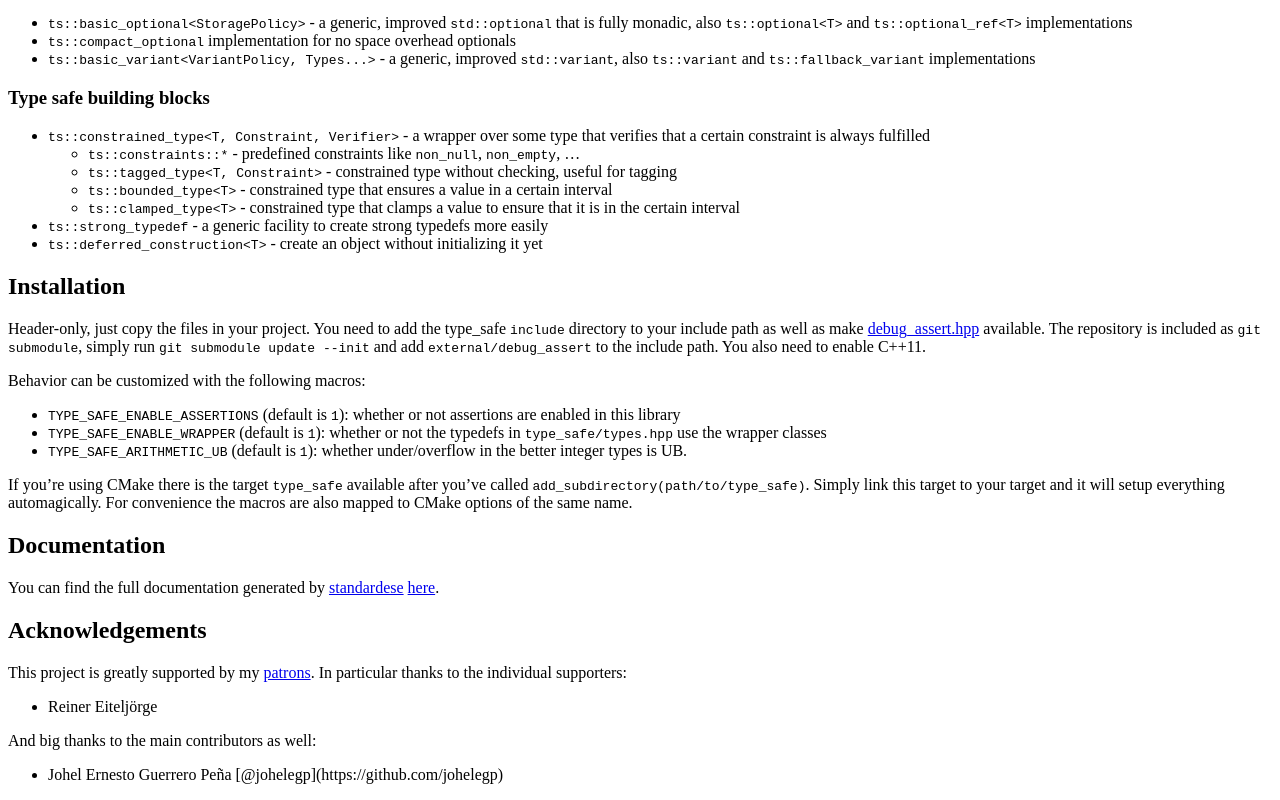
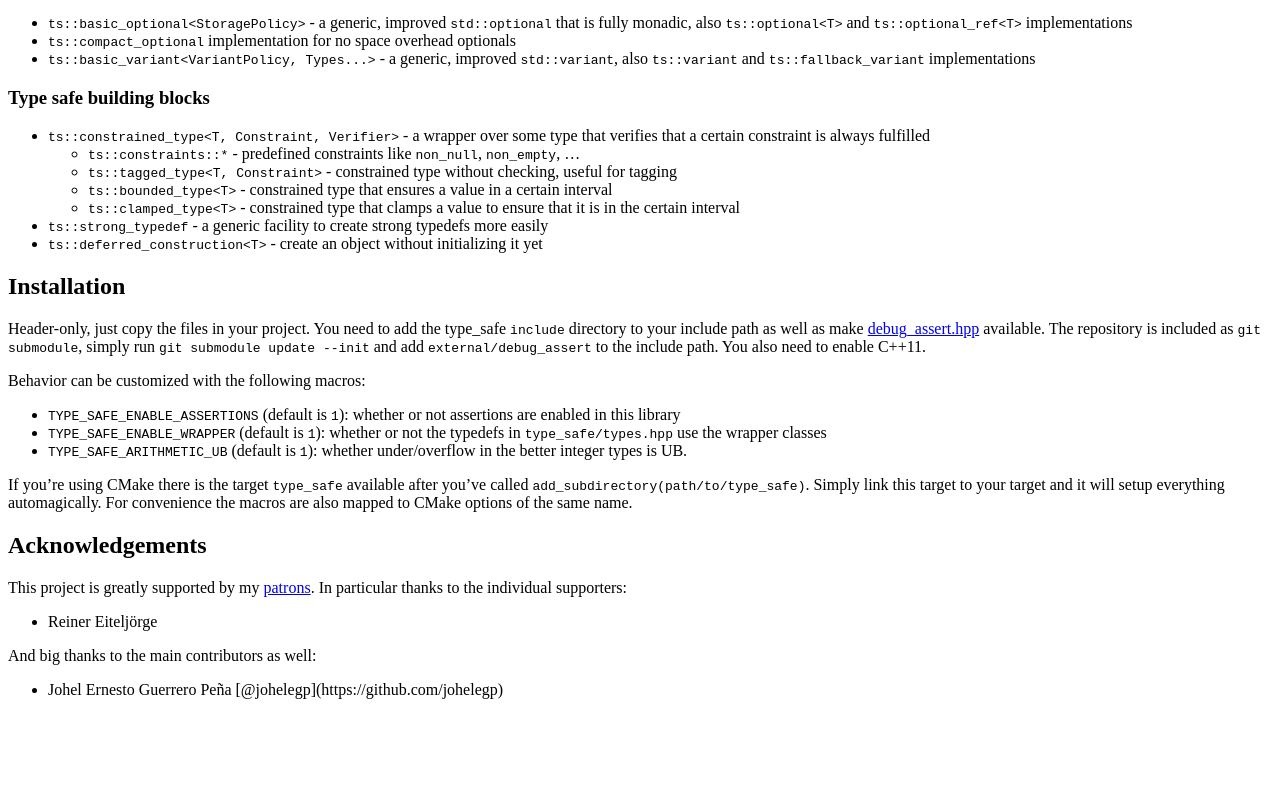
Before and after one commit to foonathan/type_safe, a plain HTML site: page index.html in a window 1280 px wide. Shown: the part 1505-2305 px from the top of the page. After the commit the page ends 2220 px from the top, so only its background shows below. Drawn offline with Linux system fonts and the light colour scheme.

Commit message:
Remove broken documentation link

```diff
--- a/index.html
+++ b/index.html
@@ -76,8 +76,6 @@
 <li><code>TYPE_SAFE_ARITHMETIC_UB</code> (default is <code>1</code>): whether under/overflow in the better integer types is UB.</li>
 </ul>
 <p>If you’re using CMake there is the target <code>type_safe</code> available after you’ve called <code>add_subdirectory(path/to/type_safe)</code>. Simply link this target to your target and it will setup everything automagically. For convenience the macros are also mapped to CMake options of the same name.</p>
-<h2 id="documentation">Documentation</h2>
-<p>You can find the full documentation generated by <a href="https://github.com/standardese/standardese">standardese</a> <a href="https://foonathan.net/type_safe">here</a>.</p>
 <h2 id="acknowledgements">Acknowledgements</h2>
 <p>This project is greatly supported by my <a href="https://patreon.com/foonathan">patrons</a>. In particular thanks to the individual supporters:</p>
 <ul>
```
